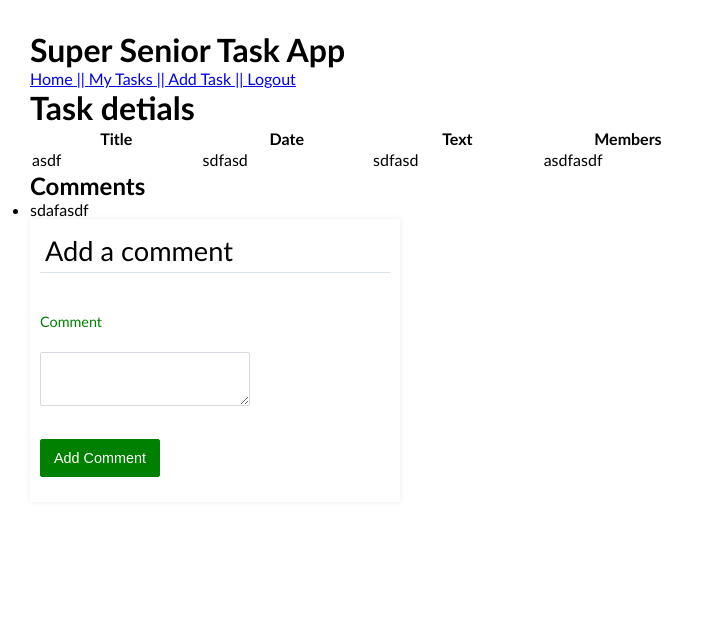
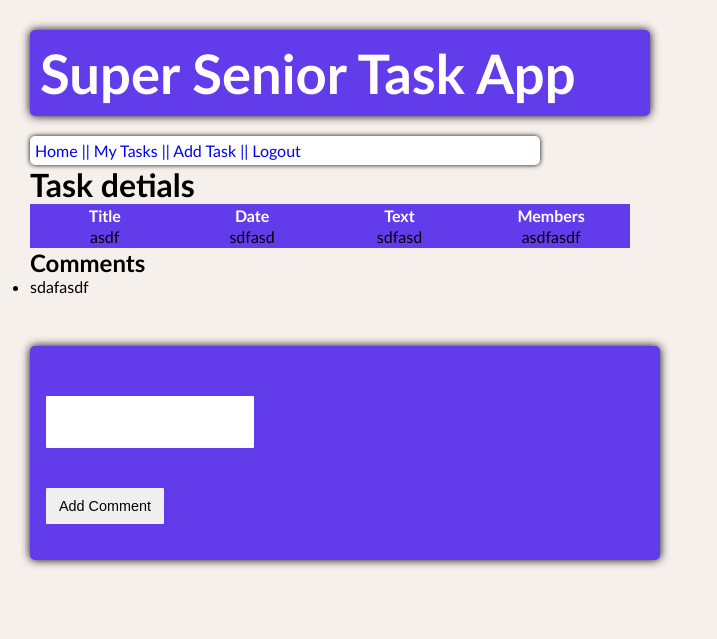
Before and after one commit to BlakeACostner/Super-Senior, a Flask app: page /tasks/1 in a window 1280 px wide. Shown: the top 639 px of the page, without its empty margins (0-717 px from the left). Run offline with Flask 2, Linux system fonts and the light colour scheme; a user stored in the database is signed in; data comes from the database, SQL or seed files in the repository; both versions use the stored data as it was after the commit.

Commit message:
Added css files and styling

```diff
--- a/flask_app/static/forms.css
+++ b/flask_app/static/login.css
@@ -1,31 +1,54 @@
 form {
-    background: white;
+    background: #623CEA;
     width: 100%;
   }
 
   .form-field {
     position: relative;
+
+
+    background: white;
+    width: 270px;
+    padding: 15px;
+
+    margin: 25px 0px;
+    font-size: 1em;
+    min-width: 270px;
+    box-shadow: 0 0 5px rgb(0, 0, 0.15);
+    border-radius: 5px/5px;
   }
 
   .title {
+    position: relative;
+    padding: 5px 15px 5px 15px;
     font-size: 1.7rem;
     font-weight: 300;
-    border-bottom: 1px solid #dbe3ec;
-    padding: 5px;
+    width: 270px;
     margin: 0 0 40px 0;
+
+    text-align: center;
+
+    background: white;
+    box-shadow: 0 0 5px rgb(0, 0, 0.15);
+    border-radius: 5px/5px;
   }
 
   .formwrapper {
     position: relative;
-    background: white;
+    background: #623CEA;
     width: 350px;
-    box-shadow: 0 0 5px rgba(65, 67, 144, 0.1);
-    padding: 10px;
+    padding: 15px;
+
+    margin: 100px 570px;
+    font-size: 1em;
+    min-width: 300px;
+    box-shadow: 0 0 20px rgb(0, 0, 0.15);
+    border-radius: 10px/10px;
   }
 
   label {
     font-size: .9em;
-    color: green;
+    color: #2D2E2E;
     margin-bottom: 3px;
     display: block;
     font-weight: 300;
@@ -35,7 +58,7 @@ form {
     padding: 10px 13px;
     margin-bottom: 15px;
     border-radius: 2px;
-    border: 1px solid #d4d9e3;
+    border: 1px solid #623CEA;
     font-weight: 200;
     color: #4d5060;
     font-family: 'Poppins', sans-serif;
@@ -44,44 +67,48 @@ form {
   }
 
   input[type="text"]::placeholder {
-    color: #d4d9e3;
+    color: #623CEA;
   }
 
   input[type="text"]:hover,
   input[type="password"]:hover,
   textarea:hover,
   select:hover {
-    border-color: green;
-    background: lightyellow;
+    border-color: #2D2E2E;
+    background: #623CEA;
   }
 
   input[type="text"]:focus,
   input[type="password"]:focus,
   textarea:focus {
-    background: white;
-    border-color: green;
+    background: #623CEA;
+    border-color: #2D2E2E;
     box-shadow: unset;
   }
 
   input[type="submit"] {
-    background: green;
+    background: #F6F0ED;
     border: 0;
-    color: white;
+    color: black;
     border-radius: 2px;
     margin-top: 15px;
     font-weight: 400;
-    border: 1px solid green;
+    border: 1px solid #2D2E2E;
     transition: all .3s ease-out;
+
+    background: white;
+    box-shadow: 0 0 5px rgb(0, 0, 0.15);
+    border-radius: 5px/5px;
   }
 
   input[type="submit"]:hover {
     cursor: pointer;
-    background: white;
-    color: green;
+    color:white;
+    background: rgb(113, 109, 109);
   }
 
   .success-wrapper {
-    background: white;
+    background: #623CEA;
     width: 350px;
     box-shadow: 0 0 5px rgba(65, 67, 144, 0.1);
     padding: 50px;
--- a/flask_app/static/main.css
+++ b/flask_app/static/main.css
@@ -1,59 +1,74 @@
 *{
     margin: 0;
     padding: 0;
-    font-family: 'Gill Sans', 'Gill Sans MT', Calibri, 'Trebuchet MS', sans-serif;
+    font-family: 'Gill Sans', 'Gill Sans MT', Calibri, 'Trebuchet MS', sans-serif
 }
 
 body{
     padding: 30px 30px;
+    background-color: #F6F0ED;
 }
 
 #heading{
-    color:black;
+    color:white;
     text-align: left;
+    position: relative;
+    background: #623CEA;
+    width: 600px;
+    padding: 10px;
+    margin: 0px 0px 20px 0px;
+
+    font-size: 1.7em;
+    min-width: 300px;
+    box-shadow: 0 0 10px rgb(0, 0, 0.15);
+    border-radius: 5px/5px;
 }
 
 h3 {
+    color:white;
     text-align: center;
-    padding: 25px 0px 50px 0px;
+    position: relative;
+    background: #623CEA;
+    width: 200px;
+    padding: 10px;
+    margin: 70px 0px;
+
+    font-size: 60px;
+    min-width: 200px;
+    box-shadow: 0 0 10px rgb(0, 0, 0.15);
+    border-radius: 5px/5px;;
 }
 
 nav{
     text-align: left;
+    position: relative;
+    background: white;
+    width: 500px;
+    padding: 5px;
+
+    text-decoration: none;
+    font-size: 1em;
+    min-width: 300px;
+    box-shadow: 0 0 5px rgb(0, 0, 0.15);
+    border-radius: 5px/5px;
 }
-@media (max-width: 1230px) {
-    .navbar-header {
-        float: none;
-    }
-    .navbar-left,.navbar-right {
-        float: none !important;
-    }
-    .navbar-toggle {
-        display: block;
-    }
-    .navbar-collapse {
-        border-top: 1px solid transparent;
-        box-shadow: inset 0 1px 0 rgba(255,255,255,0.1);
-    }
-    .navbar-fixed-top {
-        top: 0;
-        border-width: 0 0 1px;
-    }
-    .navbar-collapse.collapse {
-        display: none!important;
-    }
-    .navbar-nav {
-        float: none!important;
-        margin-top: 7.5px;
-    }
-    .navbar-nav>li {
-        float: none;
-    }
-    .navbar-nav>li>a {
-        padding-top: 10px;
-        padding-bottom: 10px;
-    }
-    .collapse.in{
-        display:block !important;
-    }
-    }
+
+nav a:link, a:visited, a:hover, a:active{
+    text-decoration: none;
+}
+
+.homewrapper {
+    margin: 50px 0px 0px 0px;
+    width: 500px;
+
+    color:black;
+    text-align: center;
+    position: relative;
+    background: white;
+    padding: 10px;
+    margin: 70px 0px;
+
+    min-width: 200px;
+    box-shadow: 0 0 10px rgb(0, 0, 0.15);
+    border-radius: 5px/5px;;
+}
--- /dev/null
+++ b/flask_app/static/new.css
@@ -0,0 +1,113 @@
+form {
+    background: #623CEA;
+    width: 600px;
+    position: relative;
+    background: #623CEA;
+    width: 600px;
+    padding: 15px;
+
+    margin: 50px 0px;
+    font-size: 1em;
+    min-width: 300px;
+    box-shadow: 0 0 10px rgb(0, 0, 0.15);
+    border-radius: 5px/5px;
+  }
+
+ label{
+    position: relative;
+    padding: 5px 5px 5px 5px;
+    font-size: 20px;
+    width: 270px;
+
+    text-align: left;
+
+    background: white;
+    box-shadow: 0 0 5px rgb(0, 0, 0.15);
+    border-radius: 5px/5px;
+ }
+
+ input, textarea{
+    padding: 10px 13px;
+    margin: 15px 0px 20px 0px;
+    border-radius: 2px;
+    border: 1px solid #623CEA;
+    font-weight: 200;
+    color: black;
+    font-family: 'Poppins', sans-serif;
+    font-size: .9em;
+    resize: none;
+
+  }
+
+  .textarea {
+    background-color: white;
+    color: black;
+    padding: 1em;
+    border-radius: 10px;
+    border: 2px solid transparent;
+    outline: none;
+    font-family: "Heebo", sans-serif;
+    font-weight: 500;
+    font-size: 16px;
+    line-height: 1.4;
+    width: 350px;
+    height: 150px;
+    transition: all 0.2s;
+  }
+
+  .textarea:hover {
+    cursor: pointer;
+    background-color: #bebebe;
+  }
+
+  input:hover{
+    cursor: pointer;
+    background-color: #bebebe;
+  }
+
+  .textarea:focus {
+    cursor: text;
+    color: black;
+    background-color: white;
+    border-color: black;
+  }
+
+  .titletext {
+    background-color: white;
+    color: black;
+    padding: 1em;
+    border-radius: 10px;
+    border: 2px solid transparent;
+    outline: none;
+    font-family: "Heebo", sans-serif;
+    font-weight: 500;
+    font-size: 16px;
+    line-height: 1.4;
+    width: 200px;
+    height: 10px;
+    transition: all 0.2s;
+  }
+
+
+  .button{
+    background: #F6F0ED;
+    border: 0;
+    color: black;
+    border-radius: 2px;
+    margin: 0px;
+    font-weight: 400;
+    border: 1px solid #2D2E2E;
+    transition: all .3s ease-out;
+    width: 100px;
+
+    padding: 10px;
+    background: white;
+    box-shadow: 0 0 5px rgb(0, 0, 0.15);
+    border-radius: 5px/5px;
+}
+
+.button:hover {
+    cursor: pointer;
+    background: rgb(113, 109, 109);
+    color: white;
+}
--- /dev/null
+++ b/flask_app/static/tasks.css
@@ -0,0 +1,49 @@
+table{
+    background: #623CEA;
+    width: 600px;
+}
+
+    th {
+        color: white;
+        width: 125px;
+    }
+
+    td {
+        text-align: center;
+    }
+
+    .taskswrapper{
+        position: relative;
+        background: #623CEA;
+        width: 600px;
+        padding: 15px;
+
+        margin: 0px 0px;
+        font-size: 1em;
+        min-width: 300px;
+        box-shadow: 0 0 15px rgb(0, 0, 0.15);
+        border-radius: 10px/10px;
+    }
+
+    .button{
+        background: #F6F0ED;
+        border: 0;
+        color: black;
+        border-radius: 2px;
+        margin: 15px;
+        font-weight: 400;
+        border: 1px solid #2D2E2E;
+        transition: all .3s ease-out;
+        width: 100px;
+
+        padding: 10px;
+        background: white;
+        box-shadow: 0 0 5px rgb(0, 0, 0.15);
+        border-radius: 5px/5px;
+    }
+
+    .button:hover {
+        cursor: pointer;
+        background: rgb(113, 109, 109);
+        color: white;
+    }
--- a/flask_app/templates/login.html
+++ b/flask_app/templates/login.html
@@ -2,9 +2,9 @@
 <html lang="en">
 <head>
     <meta charset="UTF-8">
-    <title>Title</title>
+    <title>Task App</title>
     <link rel="stylesheet" href="{{ url_for('static', filename='main.css') }}">
-    <link rel="stylesheet" href="{{ url_for('static', filename='forms.css') }}">
+    <link rel="stylesheet" href="{{ url_for('static', filename='login.css') }}">
 </head>
     <body>
         <div id="heading"><h1>Super Senior Task App</h1></div>
@@ -23,7 +23,6 @@
         </div>
 
 
-        <h2>Use this site to maintain and organize your tasks.</h2>
         <div class="formwrapper">
             <h2 class="title">Login</h2>
             <form method="POST" action="/login">
--- a/flask_app/templates/register.html
+++ b/flask_app/templates/register.html
@@ -2,9 +2,9 @@
 <html lang="en">
 <head>
     <meta charset="UTF-8">
-    <title>Title</title>
+    <title>Task App</title>
     <link rel="stylesheet" href="{{ url_for('static', filename='main.css') }}">
-    <link rel="stylesheet" href="{{ url_for('static', filename='forms.css') }}">
+    <link rel="stylesheet" href="{{ url_for('static', filename='register.css') }}">
 </head>
     <body>
         <div id="heading"><h1>Super Senior Task App</h1></div>
@@ -24,7 +24,6 @@
 
         </div>
 
-        <h2>Use this site to maintain and organize your tasks.</h2>
         <div class="formwrapper">
             <h2 class="title">Register</h2>
             <form method="POST" action="/register">
--- a/flask_app/templates/task.html
+++ b/flask_app/templates/task.html
@@ -4,10 +4,11 @@
         <meta charset="utf-8">
         <meta name="viewport" content="width=device-width, initial-scale=1">
         <meta name="description" content="UNCC Tasks App">
-        <title>UNCC Tasks App - View your Task</title>
+        <title>Task App</title>
         <!-- styles -->
         <link rel="stylesheet" href="{{ url_for('static', filename='main.css') }}">
-        <link rel="stylesheet" href="{{ url_for('static', filename='forms.css') }}">
+        <link rel="stylesheet" href="{{ url_for('static', filename='tasks.css') }}">
+        <link rel="stylesheet" href="{{ url_for('static', filename='new.css') }}">
     </head>
     <body>
 
@@ -53,9 +54,11 @@
         {% endif %}
         <form action="{{ url_for('new_comment', task_id=task.id) }}" method="post">
             <div class="formwrapper">
-                <h2 class="title">Add a comment</h2>
                     <div class="form-field">
-                        {{ form.comment.label }} <br/> {{ form.comment }}
+
+                            <!--- dont know if we need this so i left it{{ form.comment.label }} -->
+
+                            <br/> {{ form.comment }}
                     </div>
                     {{ form.submit }}
             </div>
```
Also changed, not shown: flask_app/static/register.css (added, +144 -0 lines), flask_app/templates/index.html (+7 -4 lines), flask_app/templates/new.html (+11 -10 lines), flask_app/templates/tasks.html (+18 -13 lines), flask_app/instance/flask_task_app.db.
